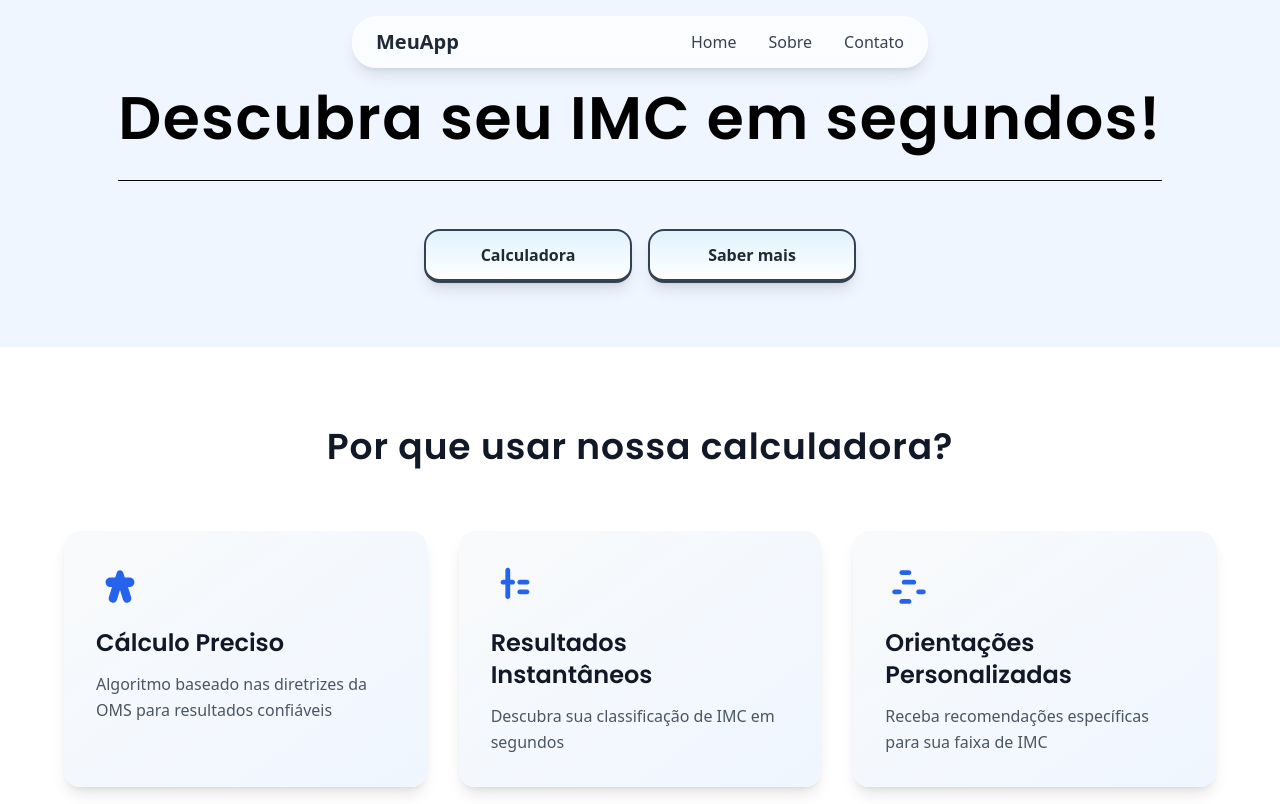
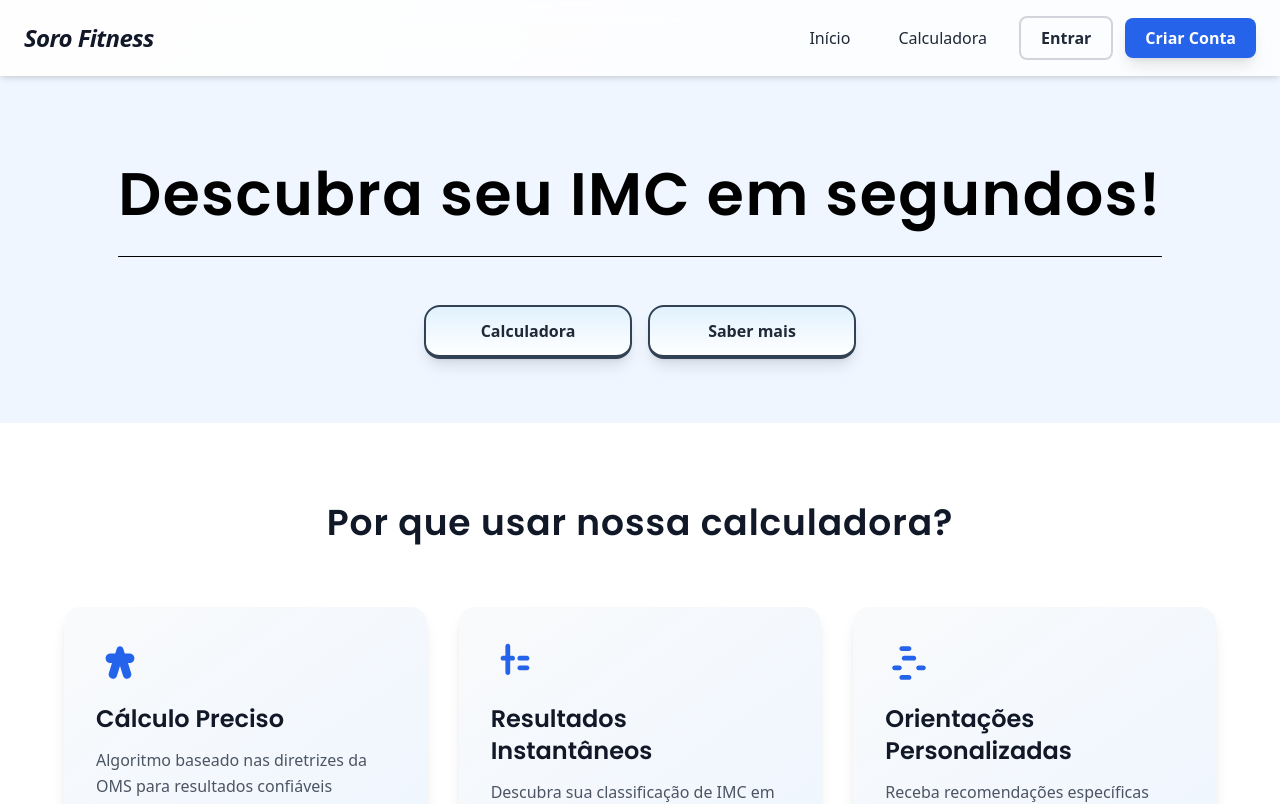
Before and after one commit to gustahxn/CalcImc, a React (Vite) app in the folder calcImc/: page / in a window 1280 px wide. Shown: the top 804 px of the page. Built offline with nearby package versions, Linux system fonts and the light colour scheme; no server answers.

Commit message:
Feat: Navbar anterior retornado

```diff
--- a/calcImc/src/components/Header.jsx
+++ b/calcImc/src/components/Header.jsx
@@ -1,23 +1,191 @@
-import React from 'react';
+import React, { useState } from "react";
+import { Link } from "react-router-dom";
+import { auth } from "../firebaseConfig";
+import { onAuthStateChanged, signOut } from "firebase/auth";
 
-export default function Navbar() {
+const Header = () => {
+  const [isMenuOpen, setIsMenuOpen] = useState(false);
+  const [user, setUser] = useState(null);
+
+  React.useEffect(() => {
+    const unsubscribe = onAuthStateChanged(auth, (currentUser) => {
+      setUser(currentUser);
+    });
+    return () => unsubscribe();
+  }, []);
+
+  const handleLogout = async () => {
+    try {
+      await signOut(auth);
+      setIsMenuOpen(false);
+    } catch (error) {
+      console.error("Erro ao sair:", error);
+    }
+  };
+
   return (
-    <nav className="
-      fixed top-4 left-1/2 transform -translate-x-1/2
-      bg-white bg-opacity-70 backdrop-blur-md
-      rounded-3xl
-      shadow-lg
-      w-[90%] max-w-xl
-      z-50
-      px-6 py-3
-      flex justify-between items-center
-    ">
-      <h1 className="text-xl font-bold">MeuApp</h1>
-      <ul className="flex space-x-8 text-gray-700 font-medium cursor-pointer">
-        <li className="hover:text-gray-900 transition">Home</li>
-        <li className="hover:text-gray-900 transition">Sobre</li>
-        <li className="hover:text-gray-900 transition">Contato</li>
-      </ul>
-    </nav>
+    <header className="bg-white/80 backdrop-blur-md text-gray-800 shadow-md sticky top-0 z-50">
+      <div className="max-w-7xl mx-auto px-6 py-4 flex justify-between items-center">
+        <div className="text-2xl italic font-bold tracking-tight text-gray-900 flex items-center">
+          <Link to="/" className="hover:text-blue-600 transition">
+            Soro Fitness
+          </Link>
+        </div>
+
+        <nav className="hidden md:flex space-x-4 items-center">
+          <Link
+            to="/"
+            className="px-4 py-2 rounded-lg hover:text-blue-600 transition font-medium"
+          >
+            Início
+          </Link>
+          <Link
+            to="/calculator"
+            className="px-4 py-2 rounded-lg hover:text-blue-600 transition font-medium"
+          >
+            Calculadora
+          </Link>
+
+          {user ? (
+            <div className="flex items-center gap-3 ml-2">
+              <div className="flex items-center gap-2 px-4 py-2 bg-gray-100 rounded-lg">
+                <svg
+                  className="w-4 h-4 text-gray-600"
+                  fill="currentColor"
+                  viewBox="0 0 20 20"
+                  xmlns="http://www.w3.org/2000/svg"
+                >
+                  <path
+                    fillRule="evenodd"
+                    d="M10 9a3 3 0 100-6 3 3 0 000 6zm-7 9a7 7 0 1114 0H3z"
+                    clipRule="evenodd"
+                  />
+                </svg>
+                <span className="text-sm font-medium text-gray-700">
+                  {user.email.split("@")[0]}
+                </span>
+              </div>
+              <button
+                onClick={handleLogout}
+                className="bg-red-600 hover:bg-red-700 text-white px-4 py-2 rounded-lg font-semibold transition transform hover:scale-105 shadow-md"
+              >
+                Sair
+              </button>
+            </div>
+          ) : (
+            <div className="flex items-center gap-3 ml-2">
+              <Link
+                to="/login"
+                className="px-5 py-2 rounded-lg border-2 border-gray-300 hover:border-blue-600 hover:text-blue-600 transition font-semibold"
+              >
+                Entrar
+              </Link>
+              <Link
+                to="/signup"
+                className="bg-blue-600 hover:bg-blue-700 text-white px-5 py-2 rounded-lg font-semibold transition transform hover:scale-105 shadow-lg"
+              >
+                Criar Conta
+              </Link>
+            </div>
+          )}
+        </nav>
+
+        <div className="md:hidden">
+          <button
+            onClick={() => setIsMenuOpen(!isMenuOpen)}
+            className="text-gray-800 focus:outline-none p-2 hover:bg-gray-100 rounded-lg transition"
+          >
+            <svg
+              className="w-6 h-6"
+              fill="none"
+              stroke="currentColor"
+              viewBox="0 0 24 24"
+            >
+              {isMenuOpen ? (
+                <path
+                  strokeLinecap="round"
+                  strokeLinejoin="round"
+                  strokeWidth="2"
+                  d="M6 18L18 6M6 6l12 12"
+                />
+              ) : (
+                <path
+                  strokeLinecap="round"
+                  strokeLinejoin="round"
+                  strokeWidth="2"
+                  d="M4 6h16M4 12h16M4 18h16"
+                />
+              )}
+            </svg>
+          </button>
+        </div>
+      </div>
+
+      {isMenuOpen && (
+        <div className="md:hidden bg-white border-t border-gray-200 px-6 py-4 flex flex-col space-y-3">
+          <Link
+            to="/"
+            className="px-4 py-3 rounded-lg hover:bg-blue-50 hover:text-blue-600 transition text-center font-medium"
+            onClick={() => setIsMenuOpen(false)}
+          >
+            Início
+          </Link>
+          <Link
+            to="/calculator"
+            className="px-4 py-3 rounded-lg hover:bg-blue-50 hover:text-blue-600 transition text-center font-medium"
+            onClick={() => setIsMenuOpen(false)}
+          >
+            Calculadora
+          </Link>
+
+          {user ? (
+            <>
+              <div className="flex items-center justify-center gap-2 px-4 py-3 bg-gray-100 rounded-lg">
+                <svg
+                  className="w-4 h-4 text-gray-600"
+                  fill="currentColor"
+                  viewBox="0 0 20 20"
+                  xmlns="http://www.w3.org/2000/svg"
+                >
+                  <path
+                    fillRule="evenodd"
+                    d="M10 9a3 3 0 100-6 3 3 0 000 6zm-7 9a7 7 0 1114 0H3z"
+                    clipRule="evenodd"
+                  />
+                </svg>
+                <span className="text-sm font-medium text-gray-700">
+                  {user.email.split("@")[0]}
+                </span>
+              </div>
+              <button
+                onClick={handleLogout}
+                className="bg-red-600 hover:bg-red-700 text-white px-4 py-3 rounded-lg text-center font-semibold transition shadow-md"
+              >
+                Sair
+              </button>
+            </>
+          ) : (
+            <>
+              <Link
+                to="/login"
+                className="border-2 border-gray-300 hover:border-blue-600 text-gray-800 hover:text-blue-600 px-4 py-3 rounded-lg text-center font-semibold transition"
+                onClick={() => setIsMenuOpen(false)}
+              >
+                Entrar
+              </Link>
+              <Link
+                to="/signup"
+                className="bg-blue-600 hover:bg-blue-700 text-white px-4 py-3 rounded-lg text-center font-semibold transition shadow-lg"
+                onClick={() => setIsMenuOpen(false)}
+              >
+                Criar Conta
+              </Link>
+            </>
+          )}
+        </div>
+      )}
+    </header>
   );
-}
+};
+
+export default Header;
```
